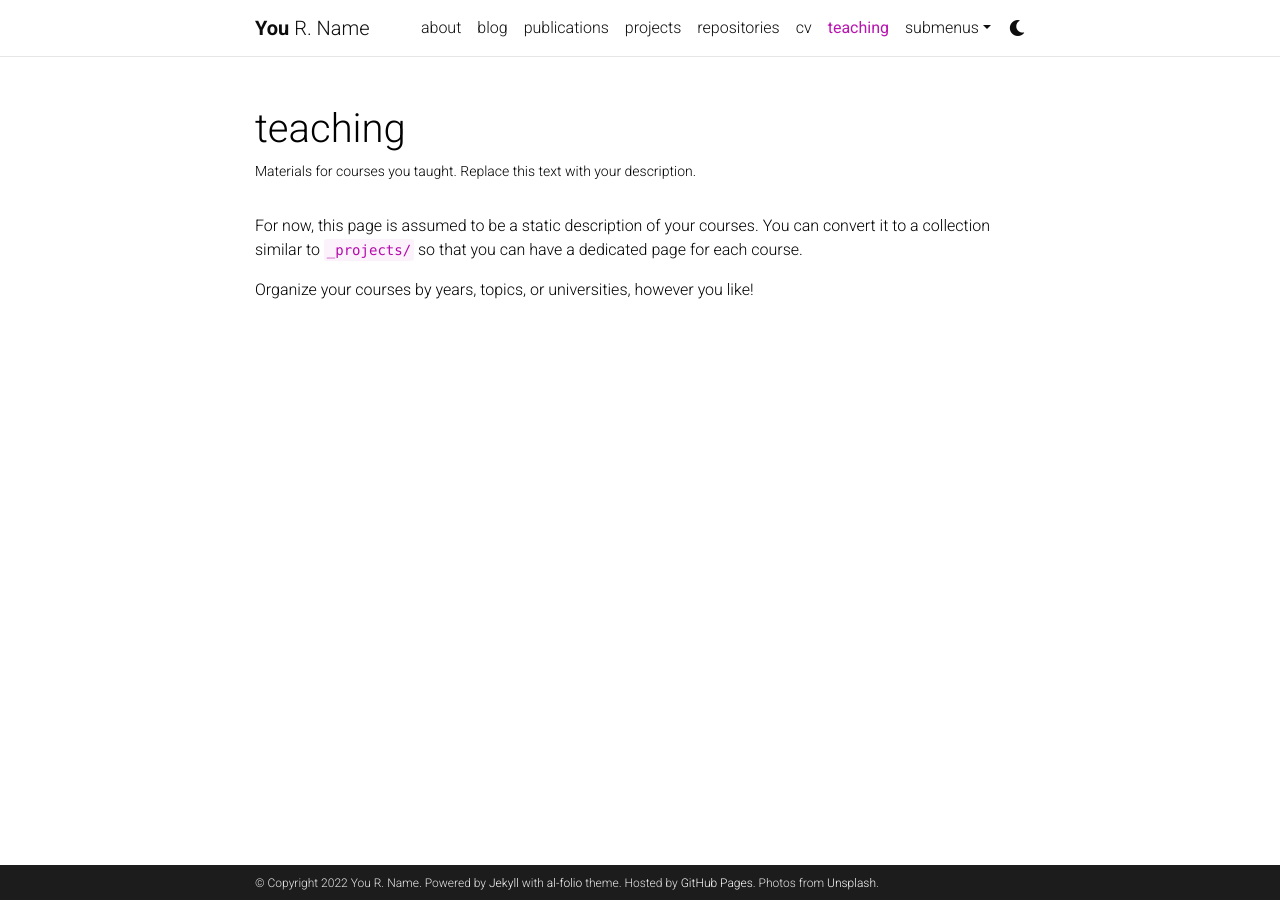
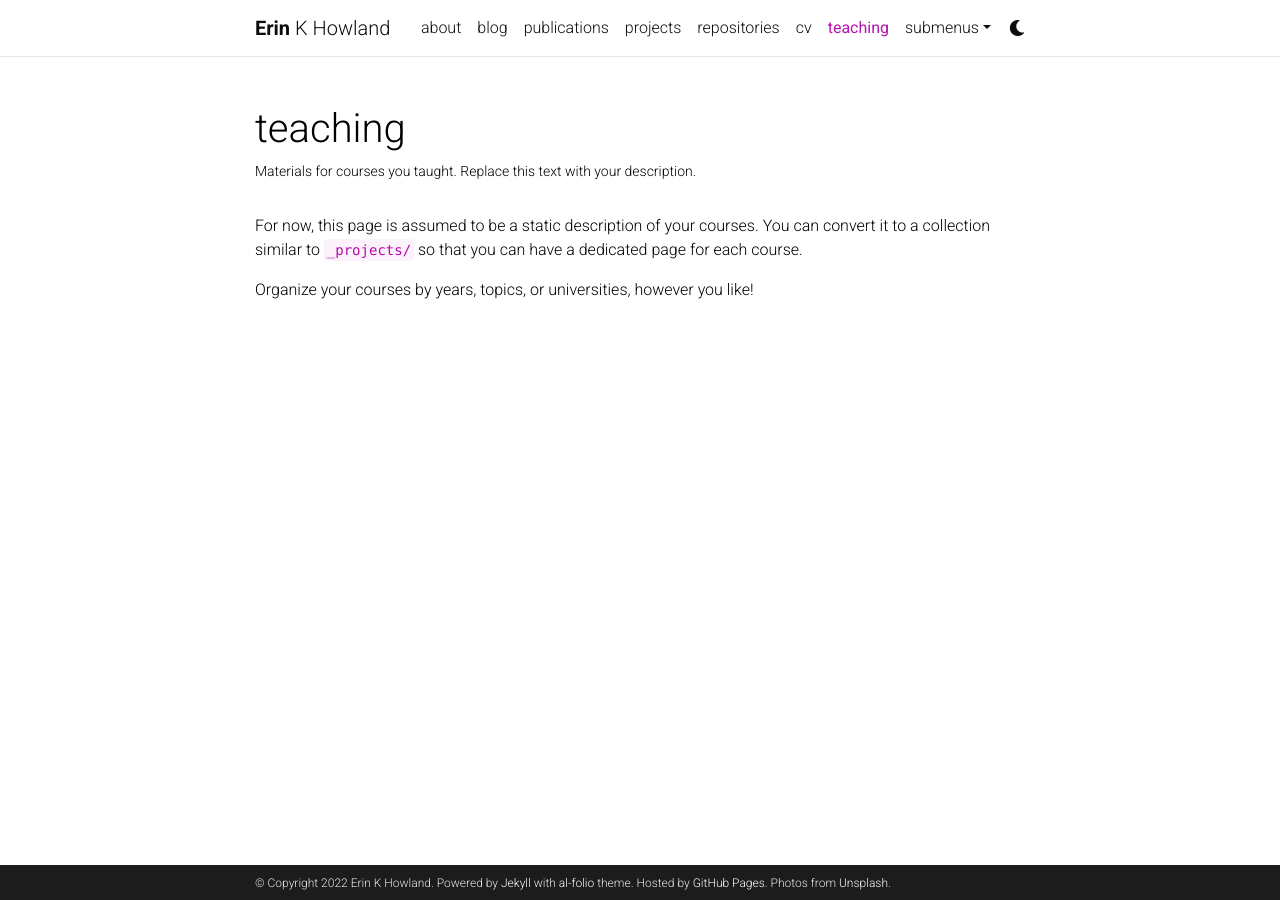
Before and after one commit to likeawednesday/likeawednesday.github.io, a Jekyll site: the page built from _pages/teaching.md, in a window 1280 px wide. Built offline with Jekyll 4.4.1, drawn with Linux system fonts in a browser that asks for light colours; comment, search, counter and statistics services are not loaded; a style sheet for code colours, icons or effects is not loaded.

Commit message:
update to config and gem files

```diff
--- a/Gemfile
+++ b/Gemfile
@@ -1,5 +1,6 @@
 source 'https://rubygems.org'
 group :jekyll_plugins do
+    gem 'wdm', '>= 0.1.0'
     gem 'jekyll'
     gem 'jekyll-archives'
     gem 'jekyll-diagrams'
--- a/_config.yml
+++ b/_config.yml
@@ -3,10 +3,10 @@
 # -----------------------------------------------------------------------------
 
 title: blank # the website title (if blank, full name will be used instead)
-first_name: You
-middle_name: R.
-last_name: Name
-email: you@example.com
+first_name: Erin
+middle_name: K
+last_name: Howland
+email: erin.k.howland@gmail.com
 description: > # the ">" symbol means to ignore newlines until "footer_text:"
   A simple, whitespace theme for academics. Based on [*folio](https://github.com/bogoli/-folio) design.
 footer_text: >
@@ -18,8 +18,8 @@
 lang: en # the language of your site (for example: en, fr, cn, ru, etc.)
 icon: ⚛️  # the emoji used as the favicon (alternatively, provide image name in /assets/img/)
 
-url: https://alshedivat.github.io # the base hostname & protocol for your site
-baseurl: /al-folio # the subpath of your site, e.g. /blog/
+url: https://likeawednesday.github.io # the base hostname & protocol for your site
+baseurl: # the subpath of your site, e.g. /blog/
 last_updated: false # set to true if you want to display last updated in the footer
 impressum_path:  # set to path to include impressum link in the footer, use the same path as permalink in a page, helps to conform with EU GDPR
 
@@ -269,7 +269,7 @@
 # -----------------------------------------------------------------------------
 
 imagemagick:
-  enabled: true # enables responsive images for your site (recomended, see https://github.com/alshedivat/al-folio/issues/537)
+  enabled: false # enables responsive images for your site (recomended, see https://github.com/alshedivat/al-folio/issues/537)
   widths:
     - 480
     - 800
```
